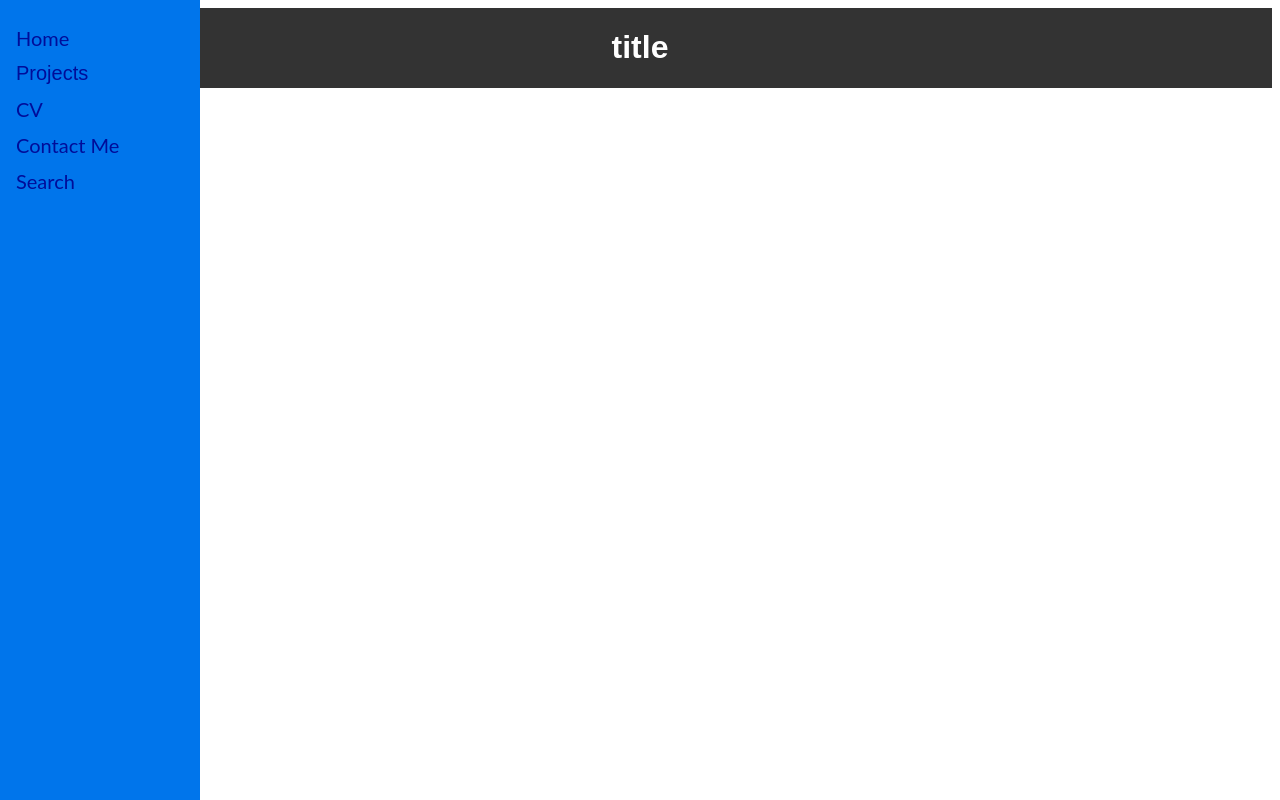
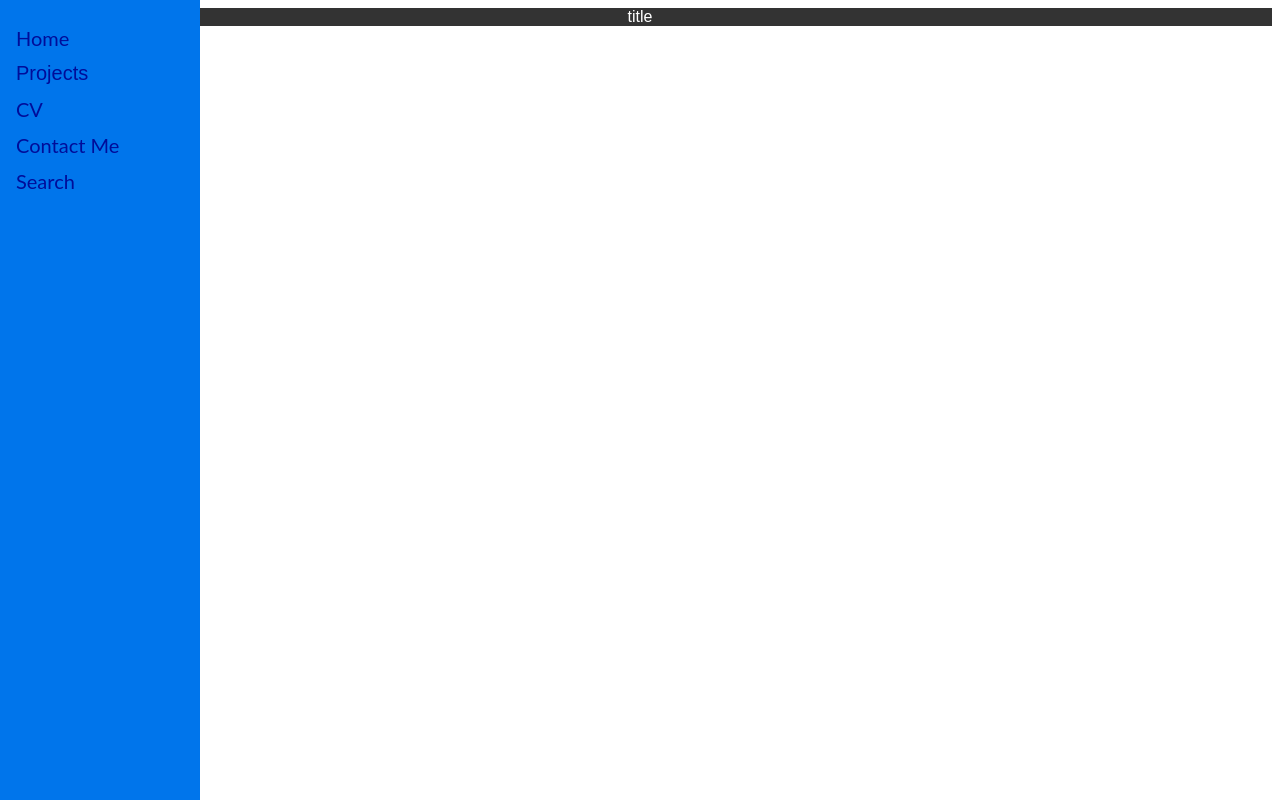
Before and after one commit to EuanCanning/ComputerSystemsCoursework, a plain HTML site: page index.html in a window 1280 px wide. Drawn offline with Linux system fonts and the light colour scheme.

Commit message:
Update index.html

```diff
--- a/index.html
+++ b/index.html
@@ -21,7 +21,7 @@
   <a href="#contact">Search</a>
 </div>
 
-  <div class="titlebar"><h1>title</h></div>
+  <div class="titlebar">title</div>
 
 <script>
 
```
